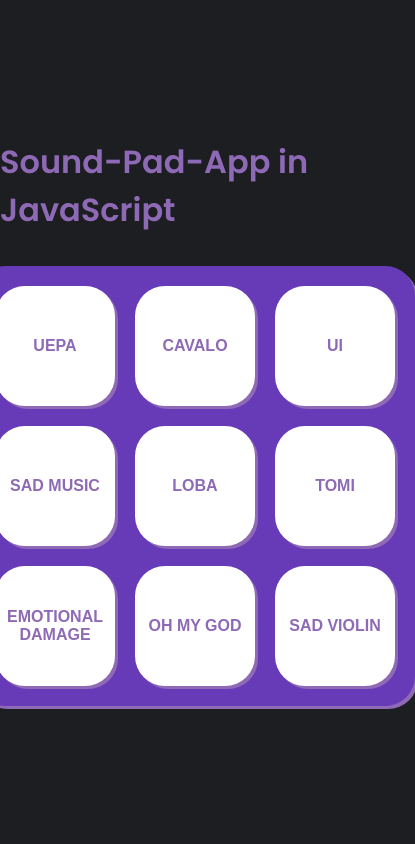
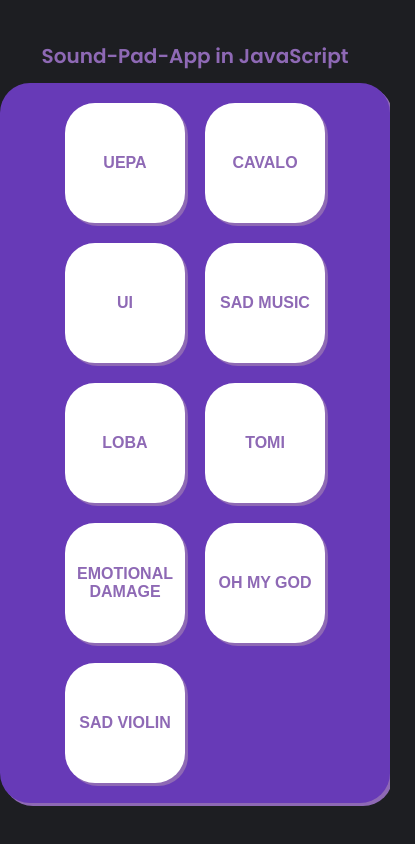
Before and after one commit to Wedgles97/sound-pad, a plain HTML site: page index.html in a window 390 px wide. Shown: the whole page, 415 px wide, since content can reach past the window. Drawn offline with Linux system fonts and the light colour scheme.

Commit message:
responsive mobile

```diff
--- a/css/style.css
+++ b/css/style.css
@@ -83,3 +83,28 @@ h1 {
   box-shadow: 3px 3px 0 var(--second-color);
   color: var(--second-color);
 }
+
+
+@media screen and (max-width: 400px){
+  h1{
+    margin-bottom: .75rem;
+    font-size: 1.25rem;
+    align-items: center;
+  }
+
+  .sound__table {
+    width: 100vw;
+    grid-template-columns: auto auto;
+    justify-content: center;
+  }
+}
+@media screen and (max-width: 598px){
+  h1{
+    text-align: center;
+  }
+
+  .sound__table {
+    justify-content: center;
+    justify-content: center;
+  }
+}
```
